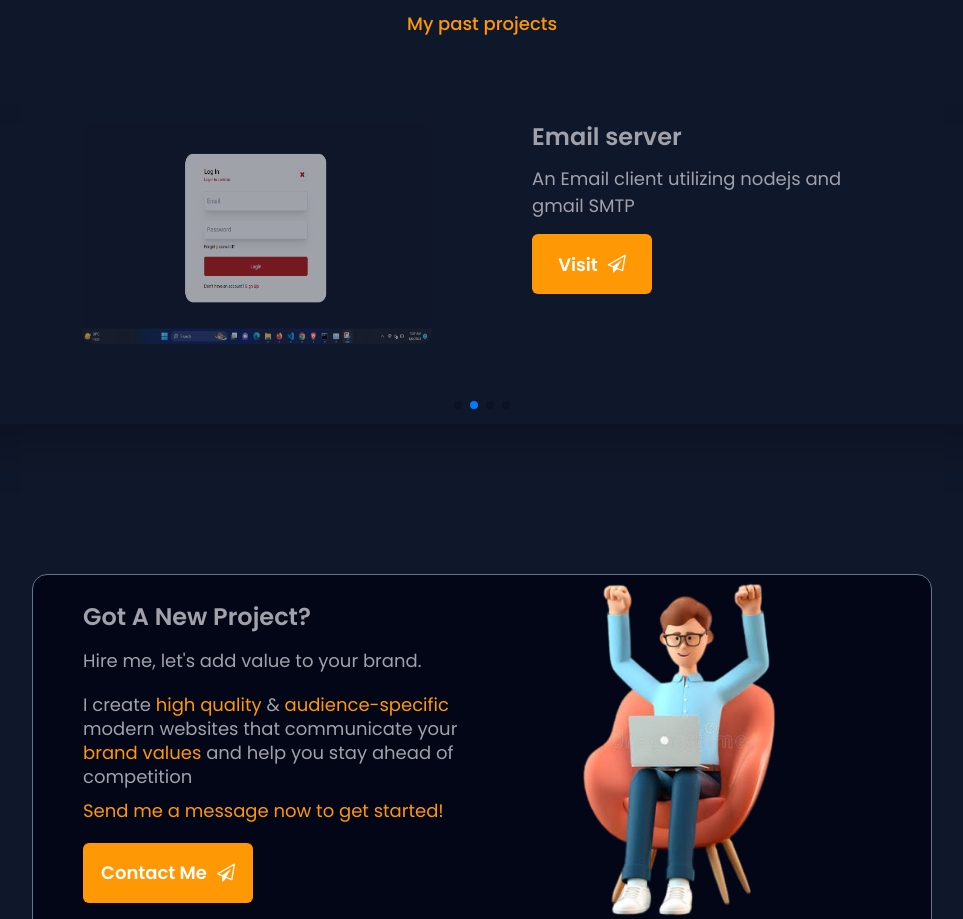
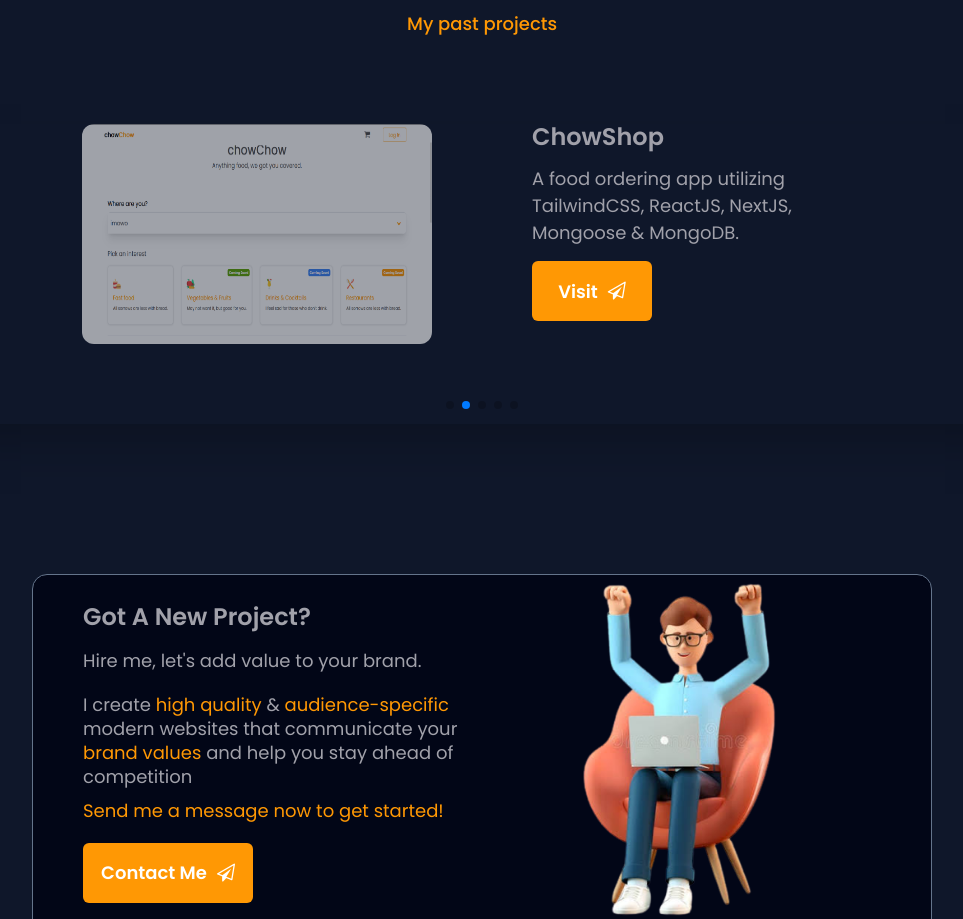
Before and after one commit to quadri090/Quadri-Jamal, a React (Vite) app: page / in a window 1280 px wide. Shown: the part 2840-3759 px from the top of the page, without its empty margins (158-1121 px from the left). Built offline with nearby package versions, Linux system fonts and the light colour scheme.

Commit message:
update: portfolio

```diff
--- a/src/componemts/Portfolio.jsx
+++ b/src/componemts/Portfolio.jsx
@@ -2,21 +2,25 @@ import React, { useRef, useState } from "react";
 import PortfolioCard from "./PortfolioCard";
 import chow from "../assets/chow.png";
 import fintekk from "../assets/fintekk.png";
-import construction from "../assets/construction.png"
-import smtp from "../assets/smtp-app.png"
+import construction from "../assets/construction.png";
+import smtp from "../assets/smtp-app.png";
+import shopbuddy from "../assets/shopbuddy.png";
 import Headings from "./Headings";
 import { Swiper, SwiperSlide } from "swiper/react";
 import "swiper/css";
 import "swiper/css/pagination";
 import "swiper/css/navigation";
-import { Autoplay, Pagination, Navigation } from "swiper/modules";
+import { Autoplay, Pagination } from "swiper/modules";
 
 export default function Portfolio() {
   return (
-    <div className="py-[100px] lg:mt-[200px]" id='portfolio' aria-labelledby="portfolio">
+    <div
+      className="py-[100px] lg:mt-[200px]"
+      id="portfolio"
+      aria-labelledby="portfolio"
+    >
       <Headings header="Portfolio" desc="My past projects" />
       <div className=" rounded-xl shadow-2xl ">
-
         <Swiper
           spaceBetween={30}
           centeredSlides={true}
@@ -33,33 +37,42 @@ export default function Portfolio() {
         >
           <SwiperSlide>
             <PortfolioCard
+              src={shopbuddy}
+              head="ShopBuddy"
+              desc="An ecommerce app built on TailwindCSS, ReactJS, NextJS, Prisma & Mongodb Responsive on all devivces."
+              hrefff="https://chowchow-three.vercel.app/"
+            />
+          </SwiperSlide>
+          <SwiperSlide>
+            <PortfolioCard
               src={chow}
-              head="Food Ordering App"
-              desc="Responsive modern components with adaptive UI components for chowShop. Responsive on all devivces."
-              hrefff='https://chowchow-three.vercel.app/'
+              head="ChowShop"
+              desc="A food ordering app utilizing TailwindCSS, ReactJS, NextJS, Mongoose & MongoDB."
+              hrefff="https://chowchow-three.vercel.app/"
             />
           </SwiperSlide>
           <SwiperSlide>
             <PortfolioCard
               src={smtp}
-              head="Email server"
-              desc="An Email client utilizing nodejs and gmail SMTP"
-              hrefff='https://smtp-app.vercel.app/'
+              head="Email Server"
+              desc="An Email client built with React & Nextjs, NodeMailer & gmail SMTP."
+              hrefff="https://smtp-app.vercel.app/"
             />
           </SwiperSlide>
           <SwiperSlide>
             <PortfolioCard
               src={construction}
-              head="Construction website"
-              desc="Responsive modern components with adaptive UI components for Eco-builders. Responsive on all devivces."
-              hrefff='https://construction-landing-page-seven.vercel.app/'
+              head="Eco-Builders"
+              desc="Construction website landing page. Responsive on all devivces."
+              hrefff="https://construction-landing-page-seven.vercel.app/"
             />
           </SwiperSlide>
           <SwiperSlide>
-            <PortfolioCard src={fintekk}
-              head="Fintech Landing Page"
-              desc="Responsive modern components with adaptive UI components for Fintekk. Responsive accross multiple devivces."
-              hrefff='https://fintekk-project.vercel.app/'
+            <PortfolioCard
+              src={fintekk}
+              head="Fintech"
+              desc="Fintech company landing page. Responsive accross multiple devivces."
+              hrefff="https://fintekk-project.vercel.app/"
             />
           </SwiperSlide>
         </Swiper>
```
Also changed, not shown: src/assets/shopbuddy.png (added).
